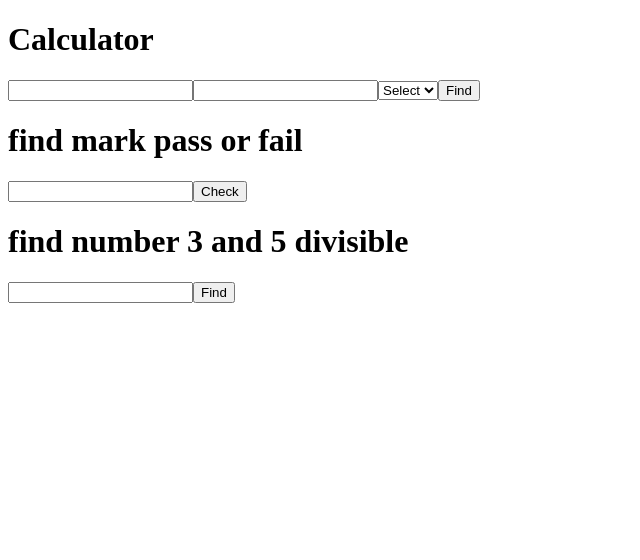
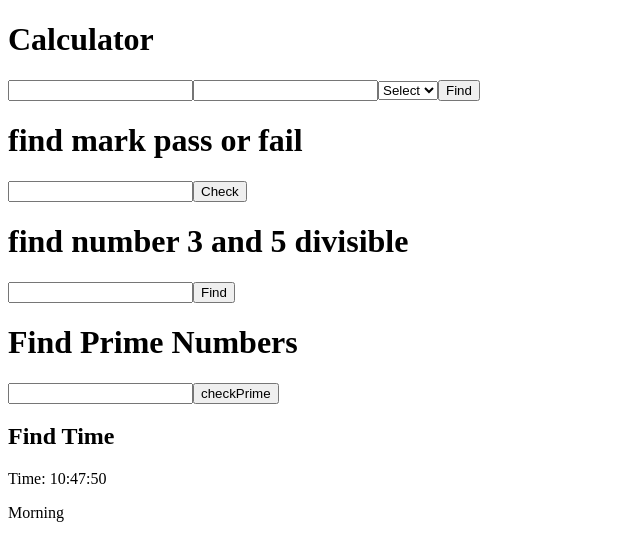
Before and after one commit to merdon-dt/js-recipe-website, a React (Vite) app: page / in a window 1280 px wide. Shown: the top 560 px of the page, without its empty margins (0-640 px from the left). Built offline with nearby package versions, Linux system fonts and the light colour scheme.

Commit message:
Primenumber and time Format pushing

```diff
--- a/src/App.jsx
+++ b/src/App.jsx
@@ -4,6 +4,8 @@ import OddorEven from '../OddorEven'
 import Calculator from './Calculator'
 import Mark from './Mark'
 import Divisiblecheck from './Divisiblecheck'
+import PrimeNumber from './PrimeNumber'
+import TimeFormat from './TimeFormat'
 
 const App = () => {
   return (
@@ -13,6 +15,8 @@ const App = () => {
       <Calculator/>
       <Mark/>
       <Divisiblecheck />
+      <PrimeNumber/>
+      <TimeFormat/>
 
     </div>
   )
--- /dev/null
+++ b/src/PrimeNumber.jsx
@@ -0,0 +1,39 @@
+import React, { useState } from 'react'
+
+const PrimeNumber = () => {
+    const [prime,setPrime] = useState ('');
+    const [result,setResult] = useState(null);
+
+    const findprime = () => {
+        const num = Number(prime);
+
+        for(let i=2; i< num; i++ ){
+            if(num % i == 0) {
+                setResult("Not Prime")
+                return;
+            }
+
+            setResult("prime")
+
+        }
+
+
+    }
+
+
+  return (
+    <div>
+
+        <h1>Find Prime Numbers</h1>
+
+        <input type="text" onChange={(e) => setPrime(e.target.value)} />
+
+        <button onClick={findprime}>checkPrime</button>
+
+        <p>{result}</p>
+
+    </div>
+  )
+}
+
+export default PrimeNumber
--- /dev/null
+++ b/src/TimeFormat.jsx
@@ -0,0 +1,42 @@
+import React, { useState } from 'react'
+
+const TimeFormat = () => {
+    const time = new Date();
+    const hour = String(time.getHours());
+    const min = String(time.getMinutes());
+    const sec = String(time.getSeconds());
+    // const abc = String(time.getTimezoneOffset())
+    // const [findday,setFindDay] = useState(null);
+
+    let find =""
+
+    if(hour>=5 && hour<12 ){
+        find = "Morning"
+    }
+    else if(hour>=12 && hour<15){
+        find ="Afternoon"
+    }
+    else if(hour>=15 && hour<19){
+        find ="Evening"
+    }
+    else{
+        find ="Night"
+
+    }
+
+
+  return (
+    <div>
+
+        <h2>Find Time</h2>
+
+        <p>Time: {hour}:{min}:{sec}</p>
+        <p>{find}</p>
+
+
+
+    </div>
+  )
+}
+
+export default TimeFormat
```
